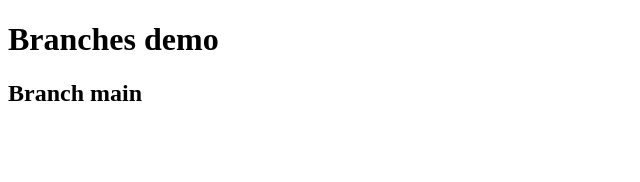
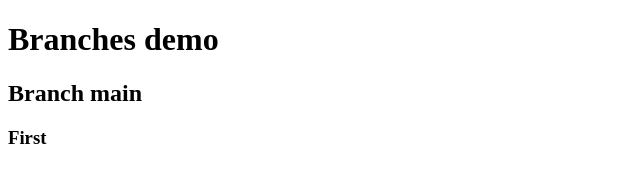
Before and after one commit to auplt/Branches, a plain HTML site: page sales.html in a window 1280 px wide. Shown: the full height of the page, 0-640 px from the left. Drawn offline with Linux system fonts and the light colour scheme; a web font is replaced by a local one.

Commit message:
H3 added

```diff
--- a/sales.html
+++ b/sales.html
@@ -11,5 +11,6 @@
   <body>
       <h1>Branches demo</h1>
       <h2>Branch main</h2>
+      <h3>First</h3>
   </body>
 </html>
```
